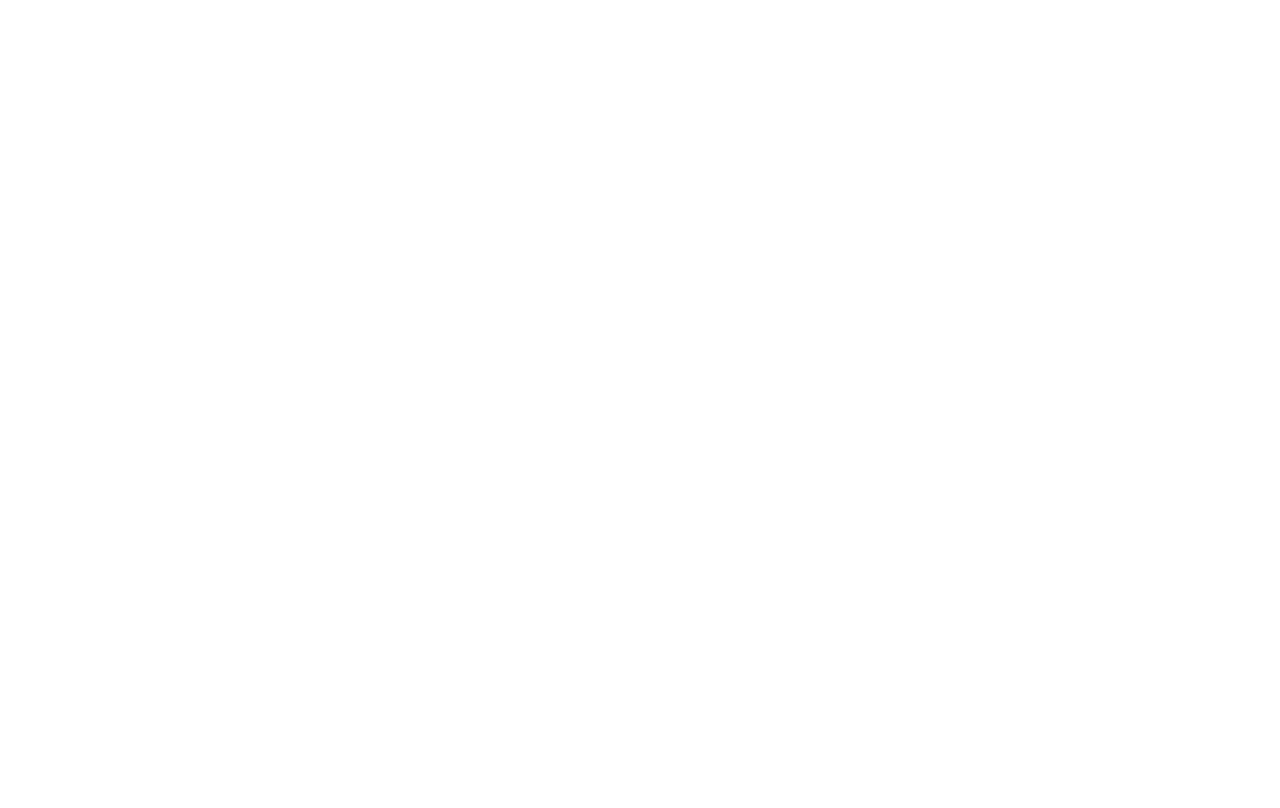
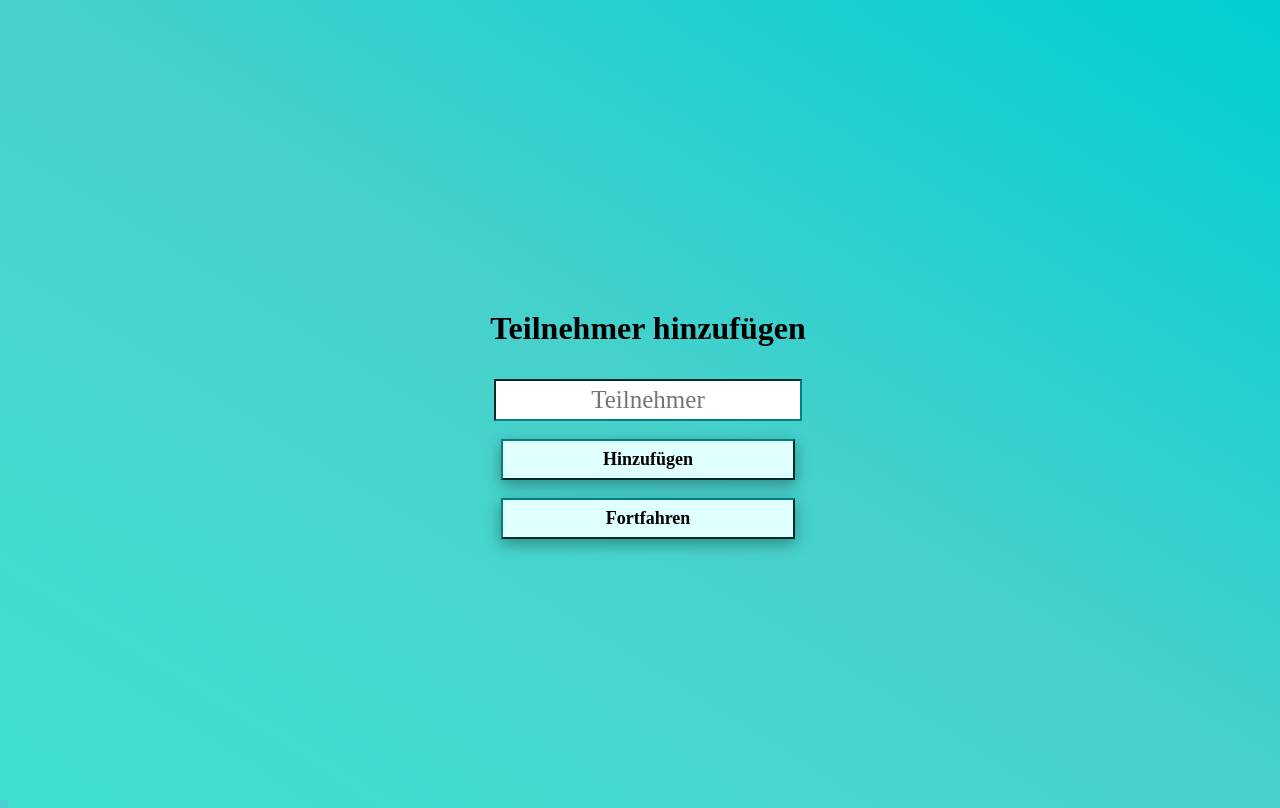
Before and after one commit to fabikasp/walking_dictionary, a React (Vite) app: page /group-selection in a window 1280 px wide. Before the commit this address had no page. Built offline with nearby package versions, Linux system fonts and the light colour scheme.

Commit message:
Add view for group selecting

```diff
--- /dev/null
+++ b/src/components/App.css
@@ -0,0 +1,25 @@
+#app {
+    height: 100%;
+    display: flex;
+    align-items: center;
+    justify-content: center;
+}
+
+#app-body {
+    text-align: center;
+}
+
+#app-headline {
+    font-size: 32px;
+    font-weight: bold;
+}
+
+#app-description {
+    font-size: 20px;
+}
+
+#app-start-button {
+    width: 90%;
+    font-size: 25px;
+    margin-top: 18px;
+}
--- a/src/components/App.tsx
+++ b/src/components/App.tsx
@@ -1,13 +1,16 @@
 import React from "react";
-import "./../stylesheets/App";
+import { useNavigate } from "react-router-dom";
+import "./App.css";
 
 export const App = () => {
+  const navigate = useNavigate();
+
   return (
     <div id="app">
       <div id="app-body">
         <p id="app-headline">Wandelndes Wörterbuch</p>
         <p id="app-description">Finde Wörter mit dem Anfangsbuchstaben!</p>
-        <button id="app-start-button">Start</button>
+        <button id="app-start-button" onClick={() => navigate("/group-selection")}>Start</button>
       </div>
     </div>
   );
--- /dev/null
+++ b/src/components/group-selection/GroupSelection.css
@@ -0,0 +1,51 @@
+#group-selection {
+    height: 100%;
+    display: flex;
+    align-items: center;
+    justify-content: center;
+}
+
+#group-selection-body {
+    text-align: center;
+    justify-content: center;
+}
+
+#group-selection-headline {
+    font-size: 32px;
+    font-weight: bold;
+}
+
+#group-selection-input {
+    font-family: "Copperplate Gothic Light";
+    font-size: 25px;
+    text-align: center;
+    border-color: #008080;
+    outline-color: #008080;
+    width: 90%;
+    padding: 5px;
+}
+
+#group-selection-participants {
+    display: flex;
+    flex-direction: column;
+    align-items: center;
+    justify-content: center;
+}
+
+.group-selection-participant {
+    width: fit-content;
+    background-color: white;
+    margin-top: 18px;
+}
+
+#group-selection-add-button {
+    width: 90%;
+    font-size: 18px;
+    margin-top: 18px;
+}
+
+#group-selection-continue-button {
+    width: 90%;
+    font-size: 18px;
+    margin-top: 18px;
+}
--- /dev/null
+++ b/src/components/group-selection/GroupSelection.tsx
@@ -0,0 +1,40 @@
+import React, { useState } from "react";
+import { useNavigate } from "react-router-dom";
+import "./GroupSelection.css";
+
+export const GroupSelection = () => {
+  const [currentParticipant, setCurrentParticipant] = useState("");
+  const [participants, setParticipants] = useState<string[]>([]);
+  const navigate = useNavigate();
+
+  const addParticipant = () => {
+    if (currentParticipant == "") {
+      // TODO: Fehlermeldung unter Input
+
+      return;
+    }
+
+    if (currentParticipant.length > 25) {
+      // TODO: Fehlermeldung unter Input
+
+      return;
+    }
+
+    setParticipants([...participants, currentParticipant]);
+    setCurrentParticipant("");
+  };
+
+  return (
+    <div id="group-selection">
+      <div id="group-selection-body">
+        <p id="group-selection-headline">Teilnehmer hinzufügen</p>
+        <input id="group-selection-input" type="text" placeholder="Teilnehmer" value={currentParticipant} onChange={event => setCurrentParticipant(event.target.value)} />
+        <div id="group-selection-participants">
+          {participants.map((participant, index) => <div key={index} className="group-selection-participant">{participant}</div>)}
+        </div>
+        <button id="group-selection-add-button" onClick={addParticipant}>Hinzufügen</button>
+        <button id="group-selection-continue-button" onClick={() => navigate("/letter-selection")}>Fortfahren</button>
+      </div>
+    </div>
+  );
+};
--- a/src/stylesheets/App.css
+++ b/src/index.css
@@ -11,36 +11,12 @@
     }
 }
 
-#app {
-    height: 100%;
-    display: flex;
-    align-items: center;
-    justify-content: center;
-}
-
-#app-body {
-    width: fit-content;
-    text-align: center;
-}
-
-#app-headline {
-    font-size: 32px;
-    font-weight: bold;
-}
-
-#app-description {
-    font-size: 20px;
-}
-
-#app-start-button {
+button {
     font-family: "Copperplate Gothic Light";
-    font-size: 25px;
     font-weight: bold;
     background-color: #E0FFFF;
-    border-color: #E0FFFF;
-    outline-color: #E0FFFF;
-    width: 90%;
-    margin-top: 18px;
+    border-color: #008080;
+    outline-color: #008080;
     padding: 8px;
     box-shadow: rgba(0, 0, 0, 0.35) 0px 5px 15px;
 }
--- a/src/index.tsx
+++ b/src/index.tsx
@@ -2,6 +2,8 @@
 import ReactDOM from "react-dom/client";
 import { BrowserRouter, Routes, Route } from "react-router-dom";
 import { App } from "./components/App";
+import { GroupSelection } from "./components/group-selection/GroupSelection";
+import "./index.css";
 
 const rootElement = document.getElementById("root");
 
@@ -10,6 +12,7 @@
         <BrowserRouter>
             <Routes>
                 <Route index element={<App />} />
+                <Route path="group-selection" element={<GroupSelection />} />
             </Routes>
         </BrowserRouter>
     );
```
